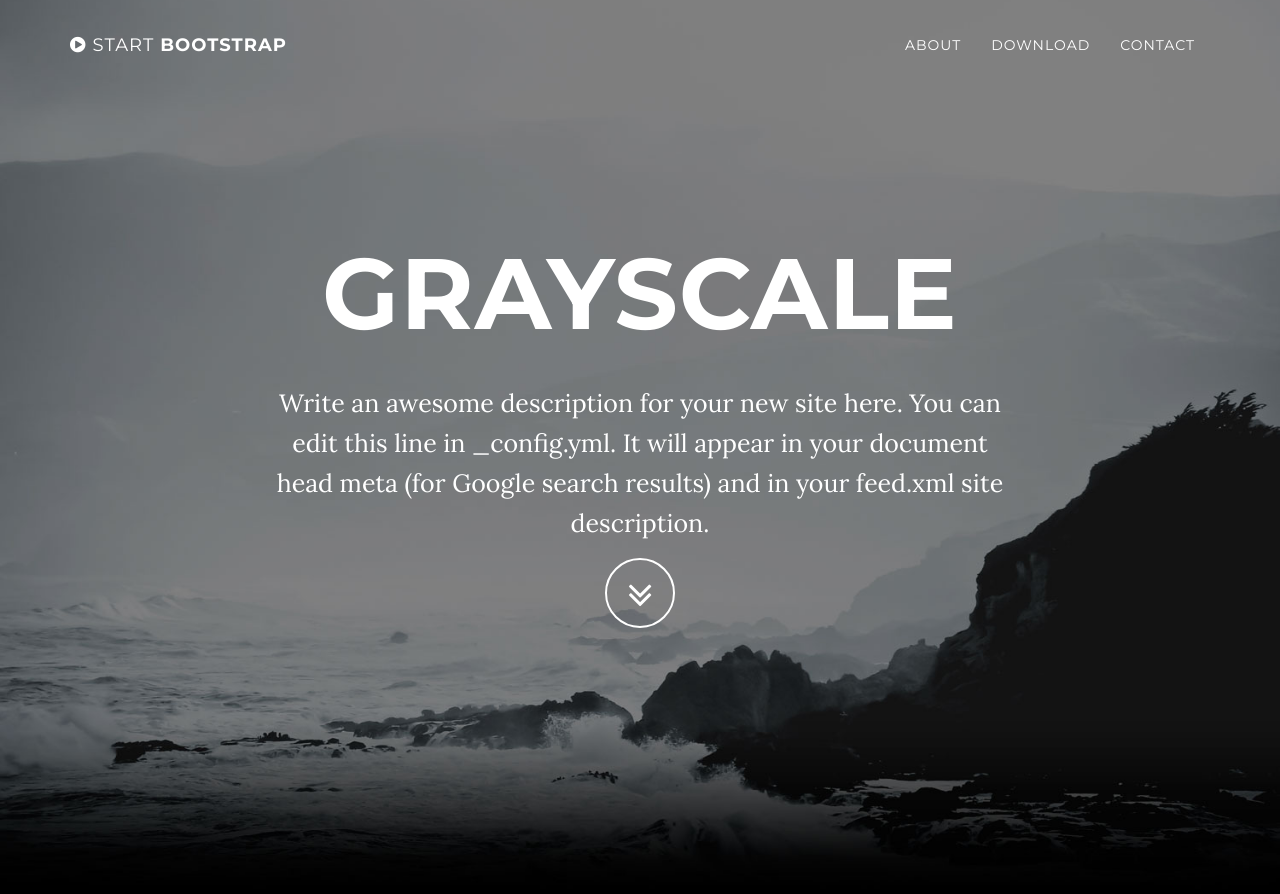
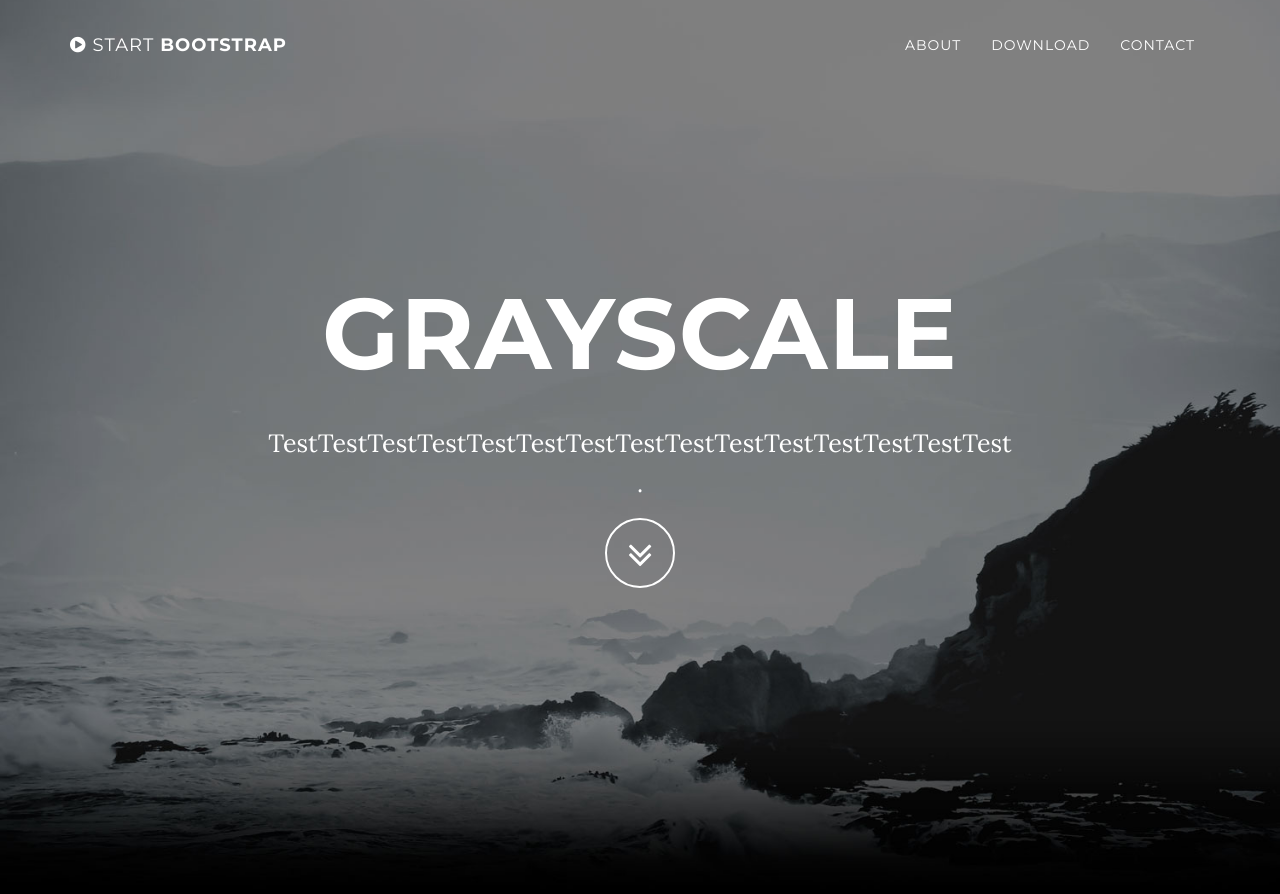
Before and after one commit to Md-Khid/Md-Khid, a Jekyll site: the page built from index.html, in a window 1280 px wide and 900 px high. Shown: the top 894 px of the window. Built offline with Jekyll 4.4.1, drawn with Linux system fonts in a browser that asks for light colours; part of the change alters nothing that is shown; some of the changed text lies outside the part shown.

Commit message:
Update _config.yml

```diff
--- a/_config.yml
+++ b/_config.yml
@@ -1,8 +1,8 @@
 # Site settings
 title: Grayscale
-email: your-email@domain.com
-url: https://example.github.io
-description: "Write an awesome description for your new site here. You can edit this line in _config.yml. It will appear in your document head meta (for Google search results) and in your feed.xml site description."
+email: jamaldin.md@hotmail.com
+url: https://md-khid.github.io/
+description: "TestTestTestTestTestTestTestTestTestTestTestTestTestTestTest ."
 
 # Color settings (hex-codes without the leading hash-tag)
 color:
@@ -14,16 +14,10 @@ footer: Your Website
 
 # Social networks usernames (many more available: google-plus, flickr, dribbble, pinterest, instagram, tumblr, linkedin, etc.)
 social:
-  - title: twitter
-    url: https://twitter.com/SBootstrap
-  - title: facebook
-    url:
-  - title: stack-overflow
-    url: http://stackoverflow.com/questions/tagged/jekyll
-  - title: bitbucket
-    url: http://bitbucket.org/jekyll
+  - title: linkedin
+    url: linkedin.com/in/md-j
   - title: github
-    url: https://github.com/IronSummitMedia/startbootstrap
+    url: https://github.com/Md-Khid
 
 # Build settings
 markdown: kramdown
```
